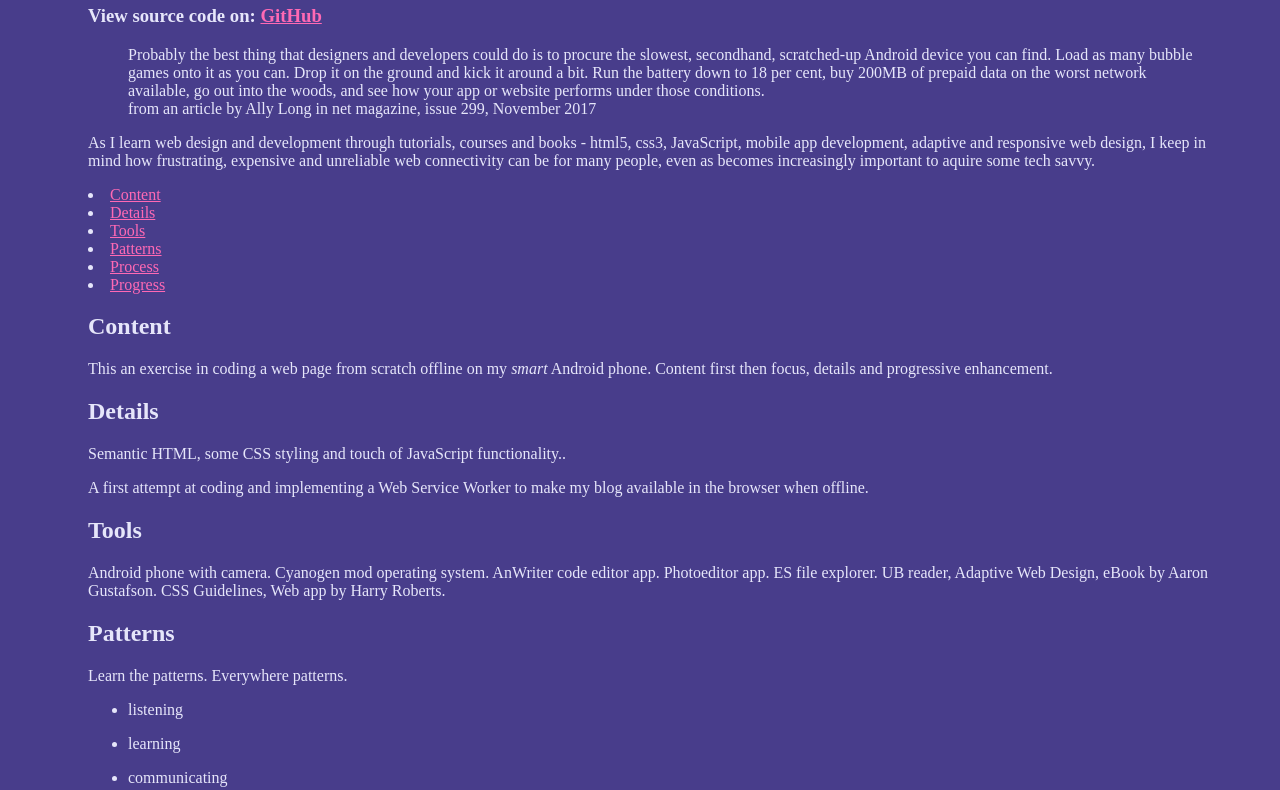
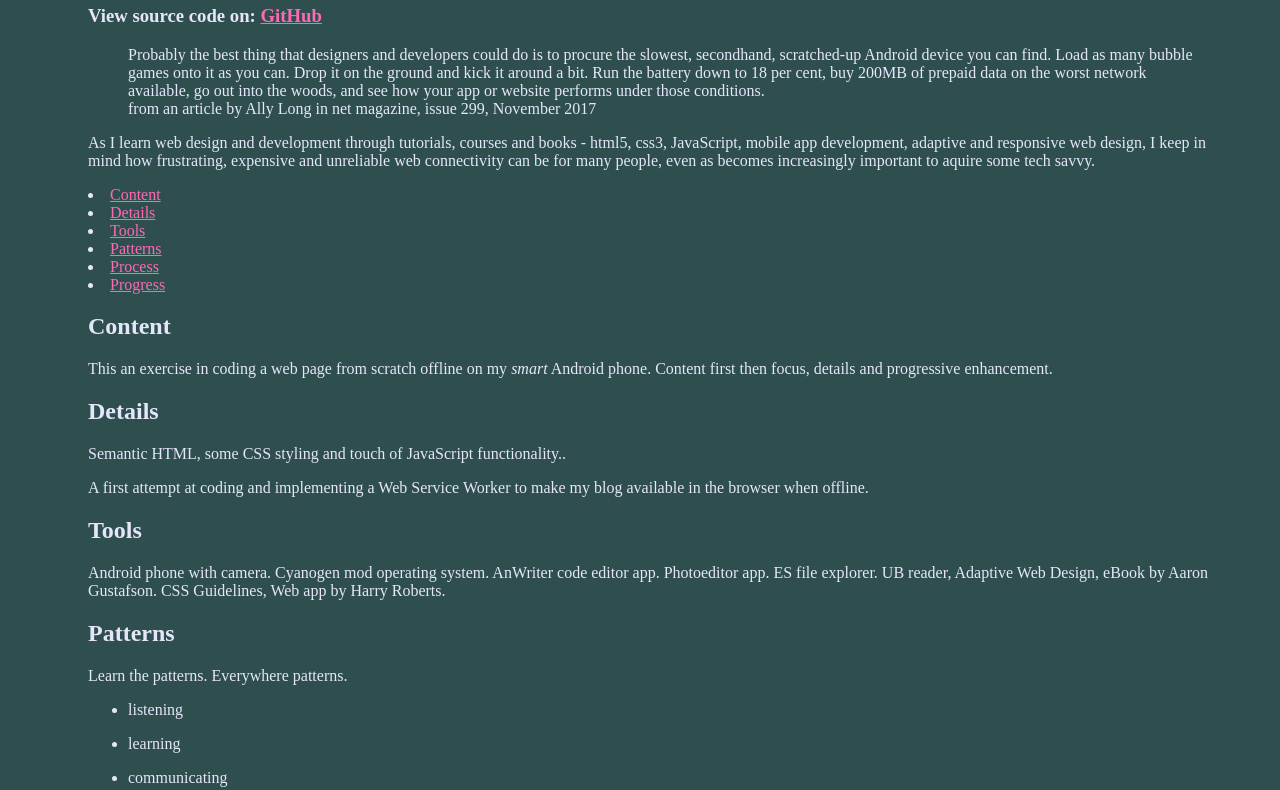
Before and after one commit to gipsi/service-worker, a plain HTML site: page index.html in a window 1280 px wide. Shown: the part 180-970 px from the top of the page. Drawn offline with Linux system fonts and the light colour scheme.

Commit message:
Update index.html

```diff
--- a/index.html
+++ b/index.html
@@ -28,7 +28,7 @@ if ('serviceWorker' in navigator) {
 
     body, h1, p, nav {
       color: lavender;
-      background: darkslateblue fixed;
+      background: darkslategray fixed;
       /*background-image:url("Service_worker.jpg");*/
       }
 
```
